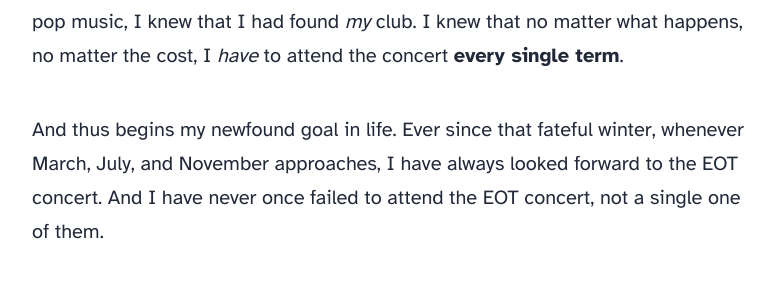
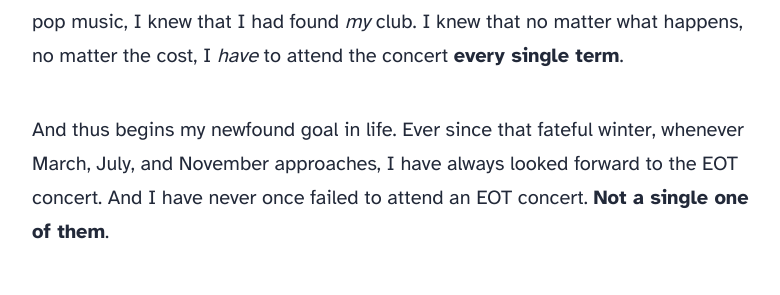
Before and after one commit to KuroganeToyama/blog, an Astro site: page /blog/2025-07-28-animusic-club in a window 1280 px wide. Shown: the part 2230-2525 px from the top of the page, without its empty margins (248-1028 px from the left). Built offline with nearby package versions, Linux system fonts and the light colour scheme; Astro itself is replaced by a stand-in of ours.

Commit message:
Updated file

```diff
--- a/src/content/blog/2025-07-28-animusic-club.md
+++ b/src/content/blog/2025-07-28-animusic-club.md
@@ -23,7 +23,7 @@ It was my first time witnessing anime and video game music performed on a profes
 
 For someone who *adores* anime/video game music and barely gives a shit about pop music, I knew that I had found *my* club. I knew that no matter what happens, no matter the cost, I *have* to attend the concert **every single term**.
 
-And thus begins my newfound goal in life. Ever since that fateful winter, whenever March, July, and November approaches, I have always looked forward to the EOT concert. And I have never once failed to attend the EOT concert, not a single one of them.
+And thus begins my newfound goal in life. Ever since that fateful winter, whenever March, July, and November approaches, I have always looked forward to the EOT concert. And I have never once failed to attend an EOT concert. **Not a single one of them**.
 
 Whenever the concert posters begin to appear around campus, I always take a picture of it and try to figure out what songs/tracks would be performed in the concert.
 
```
